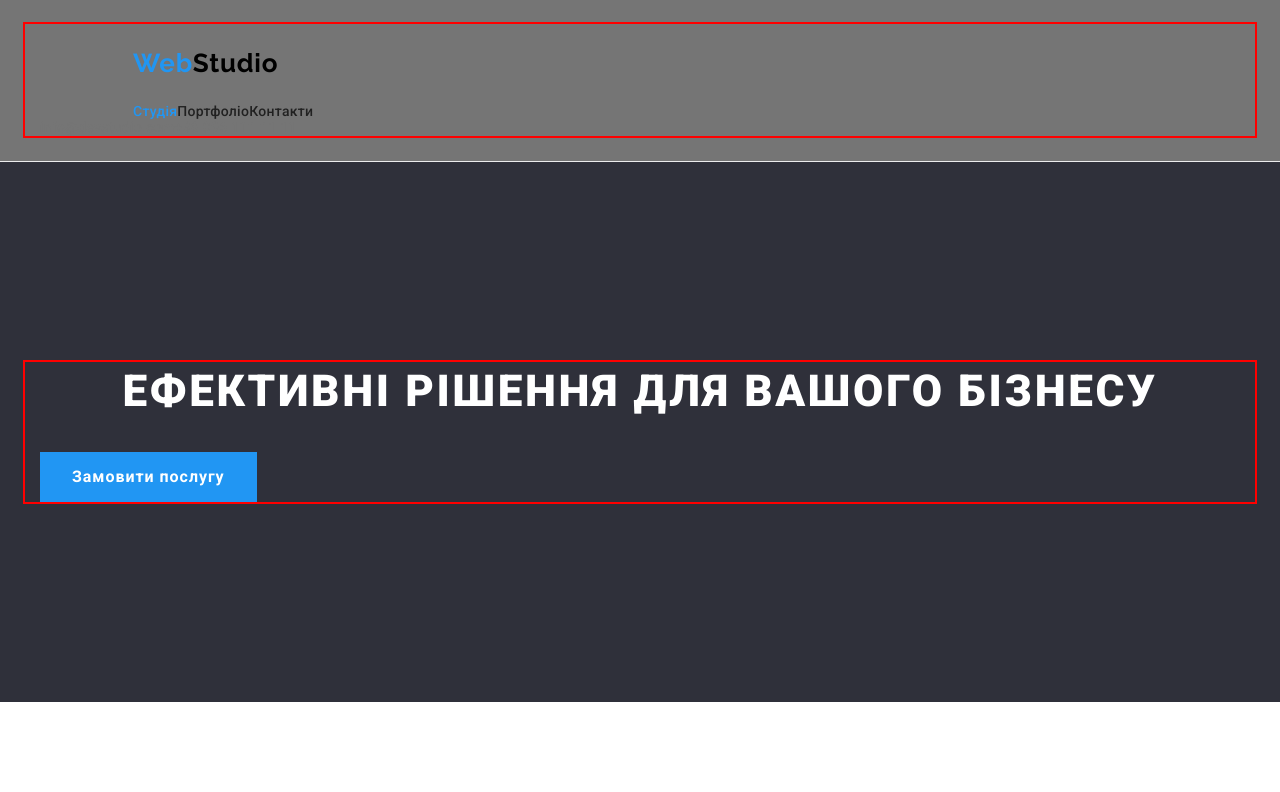
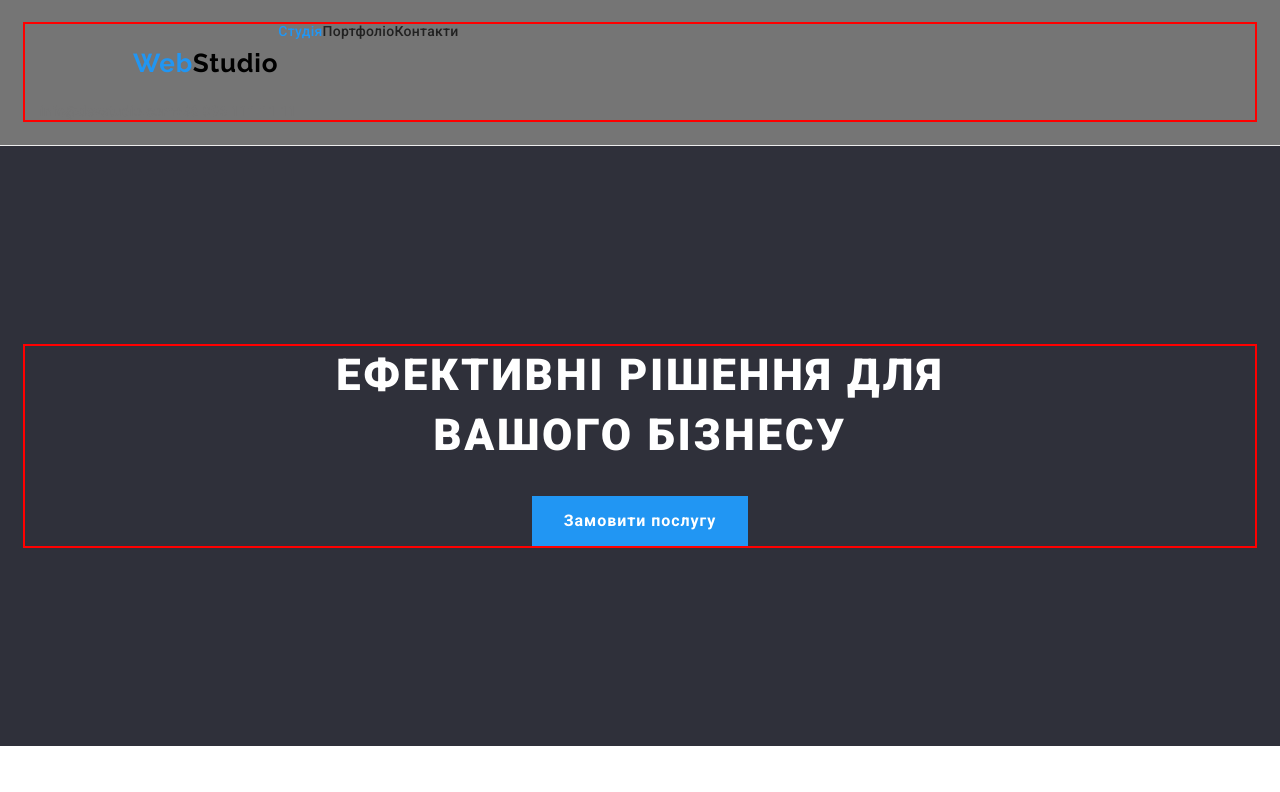
Before and after one commit to andrewscratch/goit-markup-hw-03, a plain HTML site: page index.html in a window 1280 px wide. Shown: the top 792 px of the page. Drawn offline with nearby package versions, Linux system fonts and the light colour scheme.

Commit message:
progress hw3

```diff
--- a/css/styles.css
+++ b/css/styles.css
@@ -53,6 +53,11 @@ body {
 .site-nav {
   margin-left: 93px;
 }
+
+.site-nav {
+  display: flex;
+}
+
 .otherpages-list {
   display: flex;
 }
@@ -139,6 +144,7 @@ body {
 }
 
 .hero-title {
+  width: 696px;
   font-weight: 900;
   font-size: 44px;
   line-height: 1.36;
@@ -146,7 +152,8 @@ body {
   letter-spacing: 0.06em;
   text-transform: uppercase;
   color: var(--normal-color);
-  margin-top: 0;
+  margin-left: auto;
+  margin-right: auto;
   margin-bottom: 30px;
 }
 
@@ -156,6 +163,9 @@ body {
   letter-spacing: 0.06em;
   color: var(--normal-color);
   background-color: var(--accent-color);
+  display: block;
+  margin-left: auto;
+  margin-right: auto;
   padding: 10px 32px;
 }
 .hero-button:hover,
```
